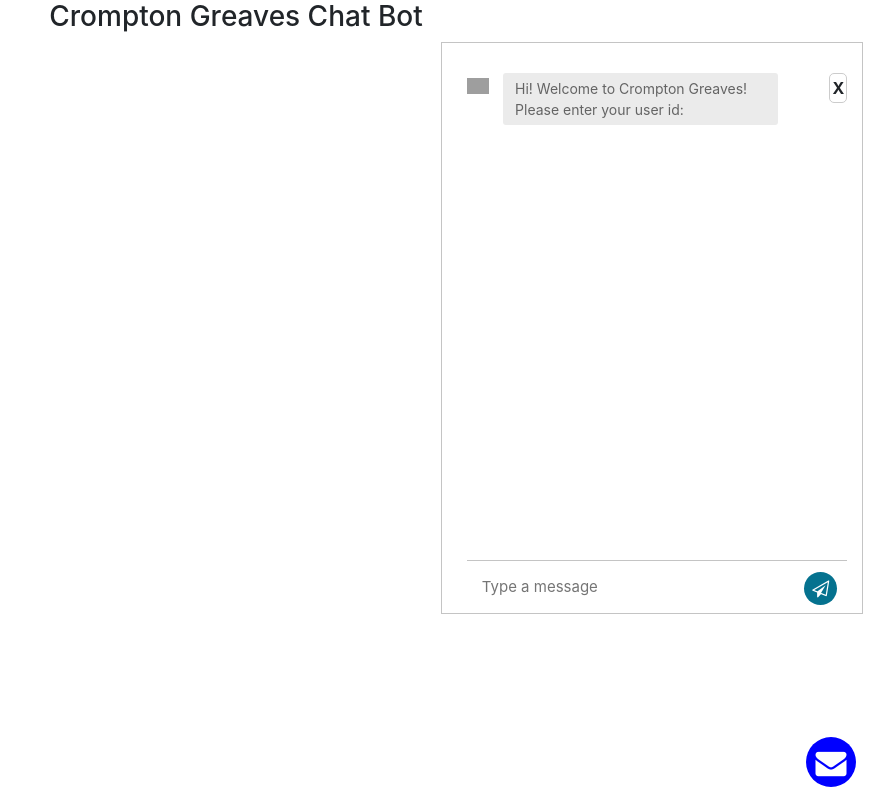
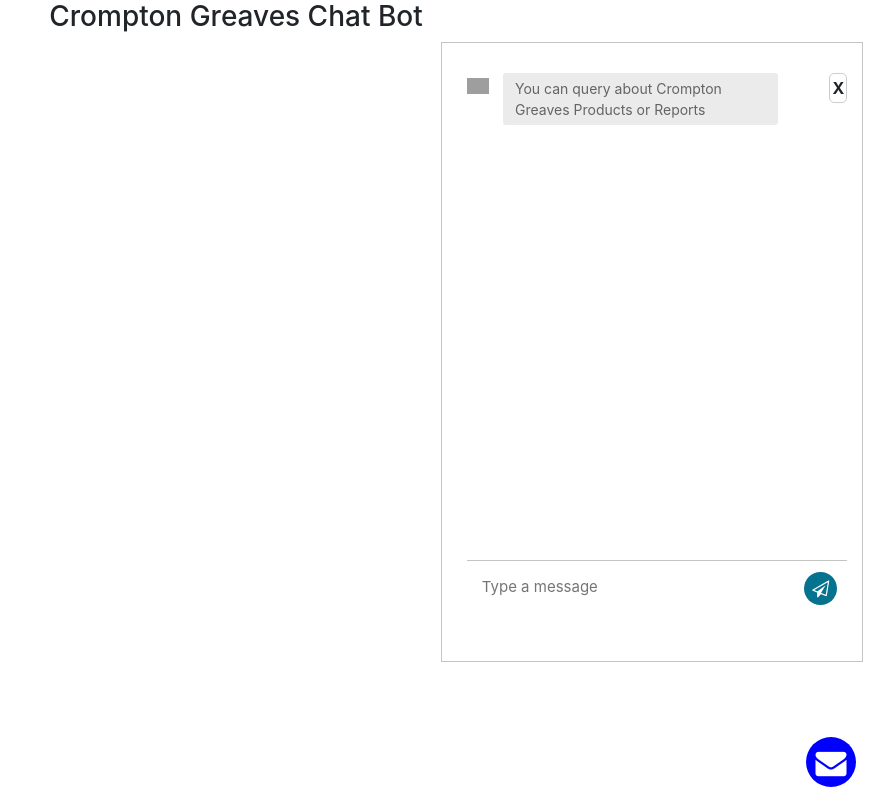
Before and after one commit to Sridhar5879/cgl-chatbot, a Flask app: page / in a window 1280 px wide, after a click that opens the changed part. Shown: the whole page, without its empty margins (404-1280 px from the left). Run offline with Flask 2, Linux system fonts and the light colour scheme; parts of the project's set-up code (start-up, migrations or seed data) failed here and were passed over; some libraries are stand-ins or nearby versions; grey boxes are pictures that could not be loaded.

Commit message:
Add files via upload

```diff
--- a/templates/chat.html
+++ b/templates/chat.html
@@ -18,7 +18,7 @@
                 <div class="incoming_msg_img"> <img src="https://ptetutorials.com/images/user-profile.png" alt="sunil"> </div>
                 <div class="received_msg">
                   <div class="received_withd_msg">
-                    <p>Hi! Welcome to Crompton Greaves! Please enter your user id: </p>
+                    <p>You can query about Crompton Greaves Products or Reports</p>
                     <!-- <span class="time_date"> 11:01 AM    |    June 9</span> -->
                   </div>
                 </div>
@@ -32,7 +32,8 @@
             <div class="type_msg">
               <div class="input_msg_write">
                 <input type="text" onkeydown="if (event.keyCode == 13) { $('#sendMessage').click() ; return false; }" autofocus id="inputValue" class="write_msg" placeholder="Type a message" / style="padding: 15px;">
-                <button class="msg_send_btn" id="sendMessage" type="button"><i class="fa fa-paper-plane-o" aria-hidden="true"></i></button>
+                <input type='text' id="user_id">
+		<button class="msg_send_btn" id="sendMessage" type="button"><i class="fa fa-paper-plane-o" aria-hidden="true"></i></button>
               </div>
             </div>
           </div>
@@ -51,15 +52,18 @@
     $("#inputValue").val('')
     console.log(inputValue)
     loadOutGoingMessage(inputValue)
+    dataCB = {ui_query: inputValue, sss : $("#user_id").val()};
+    console.log("dataCB :: ", dataCB )
+
     $.ajax({
         url: '/',
         type: 'POST',
         contentType: 'application/x-www-form-urlencoded',
-        data: {ui_query: inputValue},
+        data: dataCB,
         success: function(data, textStatus, jqXHR) {
           console.log(data)
           console.info(data);
-          $("#ssss").val(data.sss)
+	  $("#user_id").val(data.sss)
           setTimeout(function() {
             $("#loading").hide()
             loadIncomingMessage(data)
```
